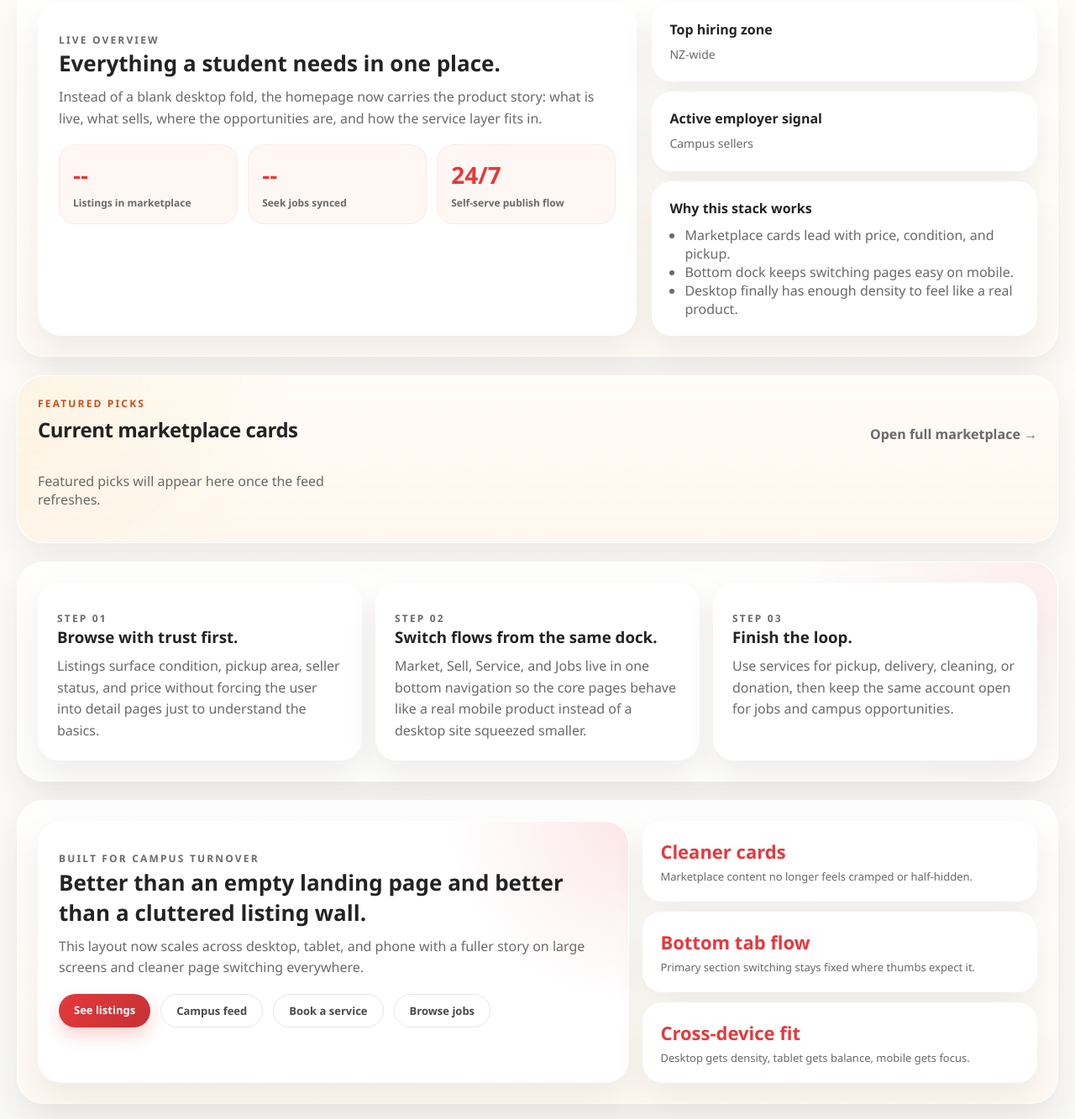
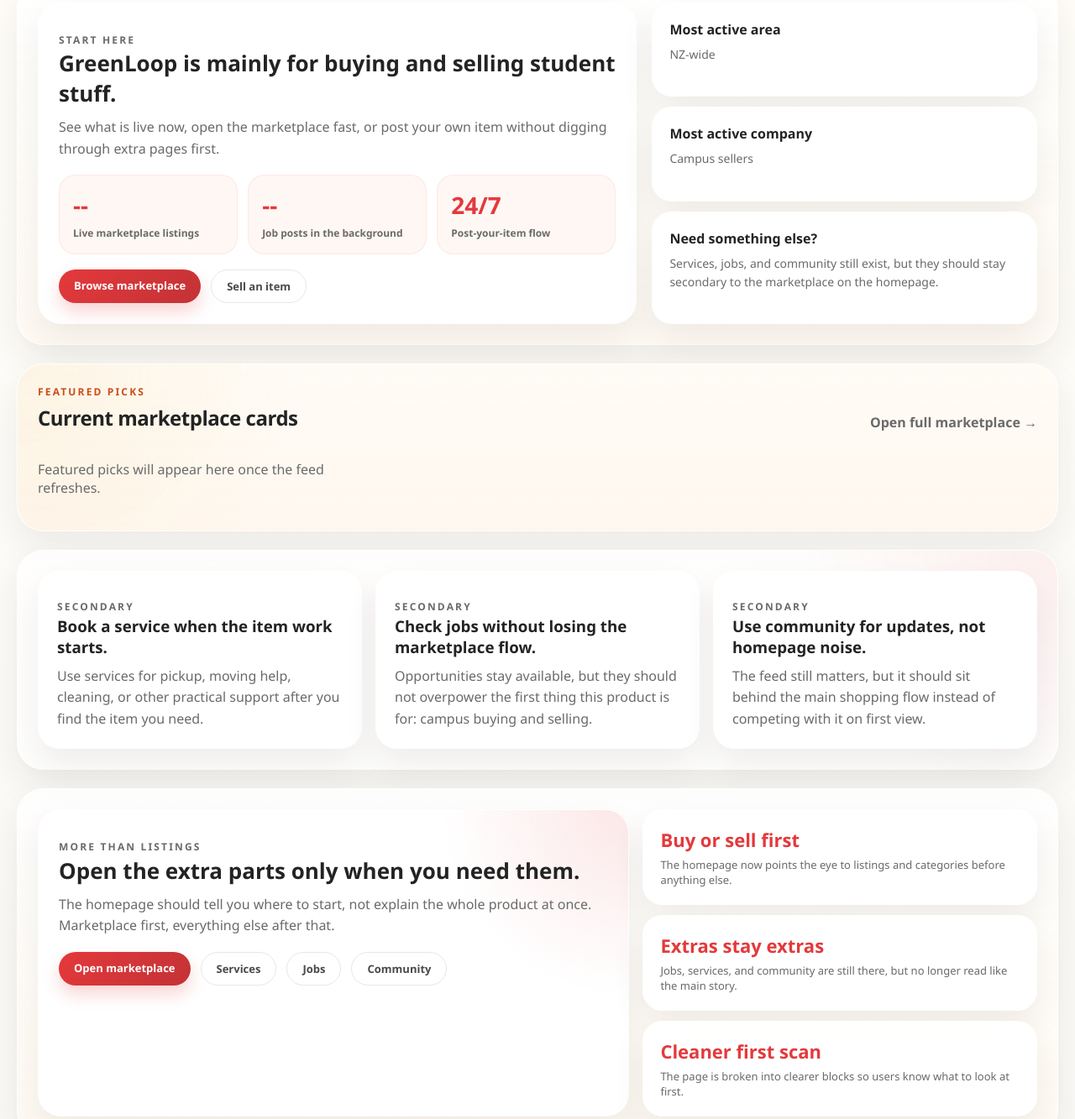
Before and after one commit to kndhjk/greenloop-nz, a website: page public/index.html in a window 1280 px wide. Shown: the part 855-2188 px from the top of the page at 84% size. Drawn offline with Linux system fonts and the light colour scheme; no server answers.

Commit message:
Refocus homepage on marketplace flow

```diff
--- a/public/index.html
+++ b/public/index.html
@@ -69,10 +69,10 @@
       <section class="jd-categories home-layer home-layer-soft">
         <div class="home-section-head">
           <div>
-            <p class="eyebrow">Browse faster</p>
-            <h2 class="section-title">Jump straight into the right category</h2>
+            <p class="eyebrow">Marketplace first</p>
+            <h2 class="section-title">Start with what you want to buy or sell</h2>
           </div>
-          <p class="home-section-note">Desktop gets a full browse surface instead of an empty second half. Mobile and tablet keep the same content, just stacked cleanly.</p>
+          <p class="home-section-note">Furniture, study gear, electronics, and kitchen stuff should be one tap away. The rest comes after.</p>
         </div>
         <div class="cat-grid">
           <a class="cat-card" href="/marketplace?cat=furniture">
@@ -122,40 +122,40 @@
 
       <section class="home-band home-layer home-layer-plain">
         <article class="home-band-card">
-          <p class="eyebrow">Live overview</p>
-          <h2>Everything a student needs in one place.</h2>
-          <p>Instead of a blank desktop fold, the homepage now carries the product story: what is live, what sells, where the opportunities are, and how the service layer fits in.</p>
+          <p class="eyebrow">Start here</p>
+          <h2>GreenLoop is mainly for buying and selling student stuff.</h2>
+          <p>See what is live now, open the marketplace fast, or post your own item without digging through extra pages first.</p>
           <div class="band-metrics">
             <div class="band-metric">
               <strong id="metric-market-items">--</strong>
-              <span>Listings in marketplace</span>
+              <span>Live marketplace listings</span>
             </div>
             <div class="band-metric">
               <strong id="metric-seek-jobs">--</strong>
-              <span>Seek jobs synced</span>
+              <span>Job posts in the background</span>
             </div>
             <div class="band-metric">
               <strong>24/7</strong>
-              <span>Self-serve publish flow</span>
+              <span>Post-your-item flow</span>
             </div>
+          </div>
+          <div class="home-cta-actions">
+            <a class="btn-brand" href="/marketplace">Browse marketplace</a>
+            <a class="btn-ghost" href="/sell">Sell an item</a>
           </div>
         </article>
         <div class="home-side-panel">
           <article class="home-mini-card">
-            <strong>Top hiring zone</strong>
+            <strong>Most active area</strong>
             <p id="metric-top-location">NZ-wide</p>
           </article>
           <article class="home-mini-card">
-            <strong>Active employer signal</strong>
+            <strong>Most active company</strong>
             <p id="metric-top-company">Campus sellers</p>
           </article>
           <article class="home-mini-card">
-            <strong>Why this stack works</strong>
-            <ul>
-              <li>Marketplace cards lead with price, condition, and pickup.</li>
-              <li>Bottom dock keeps switching pages easy on mobile.</li>
-              <li>Desktop finally has enough density to feel like a real product.</li>
-            </ul>
+            <strong>Need something else?</strong>
+            <p>Services, jobs, and community still exist, but they should stay secondary to the marketplace on the homepage.</p>
           </article>
         </div>
       </section>
@@ -173,46 +173,46 @@
 
       <section class="home-columns home-layer home-layer-soft">
         <article class="home-column-card">
-          <p class="eyebrow">Step 01</p>
-          <h3>Browse with trust first.</h3>
-          <p>Listings surface condition, pickup area, seller status, and price without forcing the user into detail pages just to understand the basics.</p>
+          <p class="eyebrow">Secondary</p>
+          <h3>Book a service when the item work starts.</h3>
+          <p>Use services for pickup, moving help, cleaning, or other practical support after you find the item you need.</p>
         </article>
         <article class="home-column-card">
-          <p class="eyebrow">Step 02</p>
-          <h3>Switch flows from the same dock.</h3>
-          <p>Market, Sell, Service, and Jobs live in one bottom navigation so the core pages behave like a real mobile product instead of a desktop site squeezed smaller.</p>
+          <p class="eyebrow">Secondary</p>
+          <h3>Check jobs without losing the marketplace flow.</h3>
+          <p>Opportunities stay available, but they should not overpower the first thing this product is for: campus buying and selling.</p>
         </article>
         <article class="home-column-card">
-          <p class="eyebrow">Step 03</p>
-          <h3>Finish the loop.</h3>
-          <p>Use services for pickup, delivery, cleaning, or donation, then keep the same account open for jobs and campus opportunities.</p>
+          <p class="eyebrow">Secondary</p>
+          <h3>Use community for updates, not homepage noise.</h3>
+          <p>The feed still matters, but it should sit behind the main shopping flow instead of competing with it on first view.</p>
         </article>
       </section>
 
       <section class="home-cta-band home-layer home-layer-plain">
         <article class="home-cta-card">
-          <p class="eyebrow">Built for campus turnover</p>
-          <h2>Better than an empty landing page and better than a cluttered listing wall.</h2>
-          <p>This layout now scales across desktop, tablet, and phone with a fuller story on large screens and cleaner page switching everywhere.</p>
+          <p class="eyebrow">More than listings</p>
+          <h2>Open the extra parts only when you need them.</h2>
+          <p>The homepage should tell you where to start, not explain the whole product at once. Marketplace first, everything else after that.</p>
           <div class="home-cta-actions">
-            <a class="btn-brand" href="/marketplace">See listings</a>
-            <a class="btn-ghost" href="/community">Campus feed</a>
-            <a class="btn-ghost" href="/services">Book a service</a>
-            <a class="btn-ghost" href="/opportunities">Browse jobs</a>
+            <a class="btn-brand" href="/marketplace">Open marketplace</a>
+            <a class="btn-ghost" href="/services">Services</a>
+            <a class="btn-ghost" href="/opportunities">Jobs</a>
+            <a class="btn-ghost" href="/community">Community</a>
           </div>
         </article>
         <div class="home-cta-stats">
           <article class="cta-stat">
-            <strong>Cleaner cards</strong>
-            <span>Marketplace content no longer feels cramped or half-hidden.</span>
+            <strong>Buy or sell first</strong>
+            <span>The homepage now points the eye to listings and categories before anything else.</span>
           </article>
           <article class="cta-stat">
-            <strong>Bottom tab flow</strong>
-            <span>Primary section switching stays fixed where thumbs expect it.</span>
+            <strong>Extras stay extras</strong>
+            <span>Jobs, services, and community are still there, but no longer read like the main story.</span>
           </article>
           <article class="cta-stat">
-            <strong>Cross-device fit</strong>
-            <span>Desktop gets density, tablet gets balance, mobile gets focus.</span>
+            <strong>Cleaner first scan</strong>
+            <span>The page is broken into clearer blocks so users know what to look at first.</span>
           </article>
         </div>
       </section>
```
